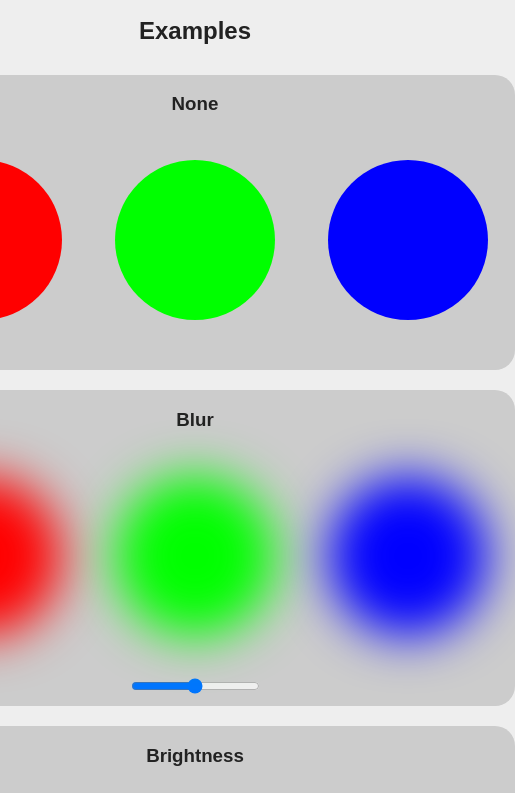
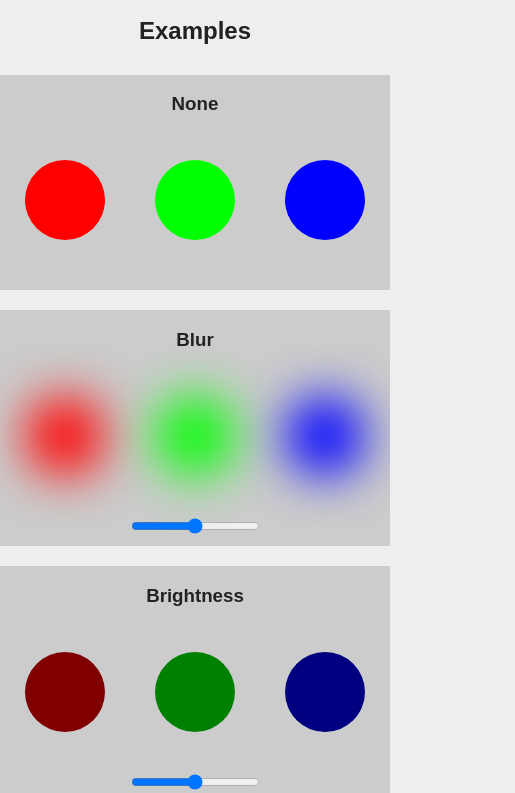
Before and after one commit to MichaelMelena/css-filters, a plain HTML site: page src/index.html in a window 390 px wide. Shown: the part 51-844 px from the top of the page, 515 px wide, since content can reach past the window. Drawn offline with Linux system fonts and the light colour scheme.

Commit message:
fix mobile css

```diff
--- /dev/null
+++ b/src/css/mobile.css
@@ -0,0 +1,12 @@
+.example {
+  border-radius: 0;
+}
+
+.rgb-container {
+  padding: 0;
+  width: 100vw;
+}
+.rgb-container > div {
+  width: 5rem;
+  height: 5rem;
+}
--- a/src/css/rgb-example.css
+++ b/src/css/rgb-example.css
@@ -1,25 +1,25 @@
-
-.rgb-container{
+.rgb-container {
   display: flex;
   justify-content: space-around;
   align-items: center;
-    width: 40rem;
-    height: 15rem;
+  width: 20rem;
+  height: 10rem;
+  padding: 0px 10px;
 }
 
-.rgb-container > div{
-    width: 10rem;
-    height: 10rem;
+.rgb-container > div {
+  width: 6rem;
+  height: 6rem;
   border-radius: 6rem;
 }
 
-.rgb-container > div:first-of-type{
+.rgb-container > div:first-of-type {
   background-color: #f00;
 }
 
-.rgb-container > div:nth-of-type(2){
+.rgb-container > div:nth-of-type(2) {
   background-color: #0f0;
 }
-.rgb-container > div:nth-of-type(3){
+.rgb-container > div:nth-of-type(3) {
   background-color: #00f;
 }
--- a/src/index.html
+++ b/src/index.html
@@ -11,6 +11,7 @@
     <link rel="stylesheet" href="./css/style.css" />
     <link rel="stylesheet" href="./css/rgb-example.css" />
     <link rel="stylesheet" href="./css/css-filters.css" />
+    <link rel="stylesheet" href="./css/mobile.css" media="only screen and (max-width: 500px)"/>
     <link rel="stylesheet" media="(prefers-color-scheme: dark)" href="./css/dark-mode.css" />
 </head>
 
```
Lines whose indentation alone changed are shown as unchanged.
